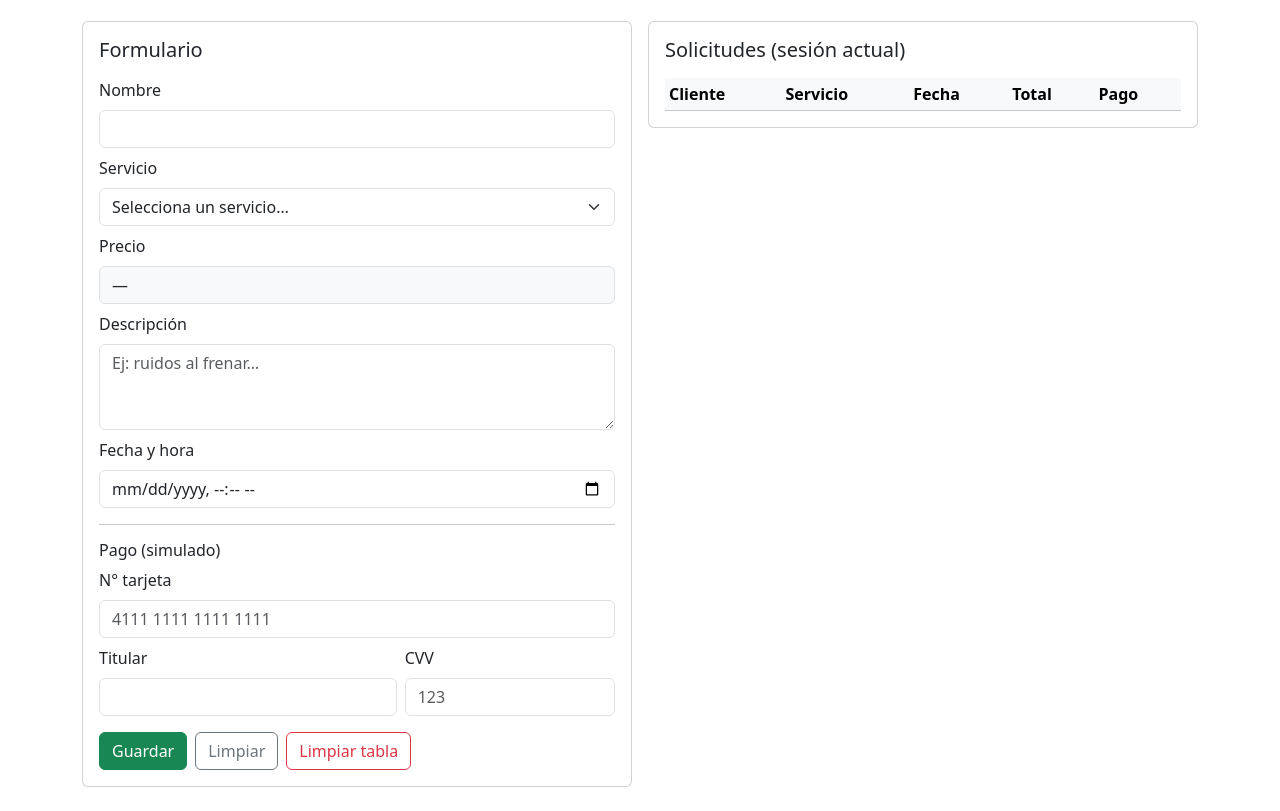
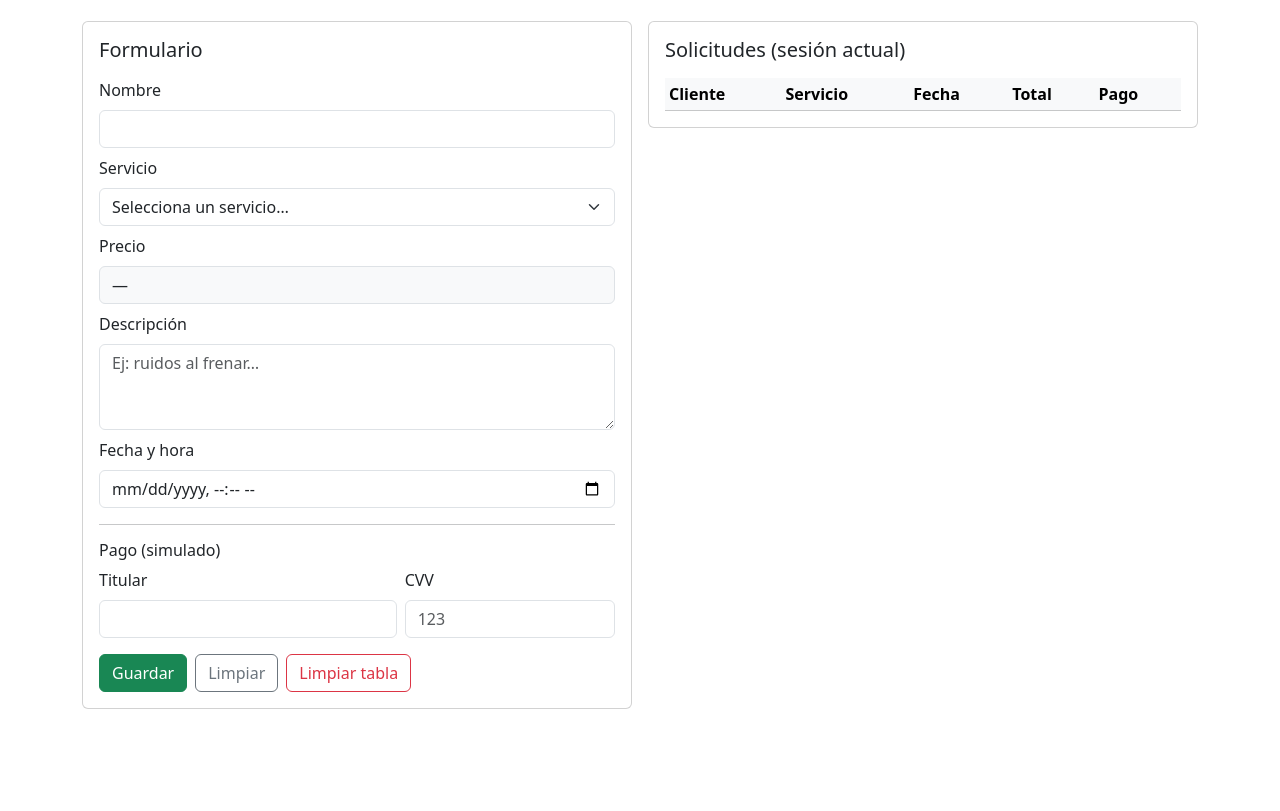
Before and after one commit to vergara-nicolas/M2_AE7_ABPRO, a plain HTML site: page index.html in a window 1280 px wide. Shown: the part 93-904 px from the top of the page. After the commit the page ends 826 px from the top, so only its background shows below. Drawn offline with nearby package versions, Linux system fonts and the light colour scheme.

Commit message:
Quitar tarjeta para pago
Se quita la opción de pago

```diff
--- a/index.html
+++ b/index.html
@@ -55,10 +55,6 @@
               <hr class="my-3">
 
               <h3 class="h6 mb-2">Pago (simulado)</h3>
-              <div class="mb-2">
-                <label class="form-label" for="tarjeta">N° tarjeta</label>
-                <input id="tarjeta" class="form-control" placeholder="4111 1111 1111 1111" required>
-              </div>
               <div class="row g-2 mb-2">
                 <div class="col-7">
                   <label class="form-label" for="titular">Titular</label>
```
